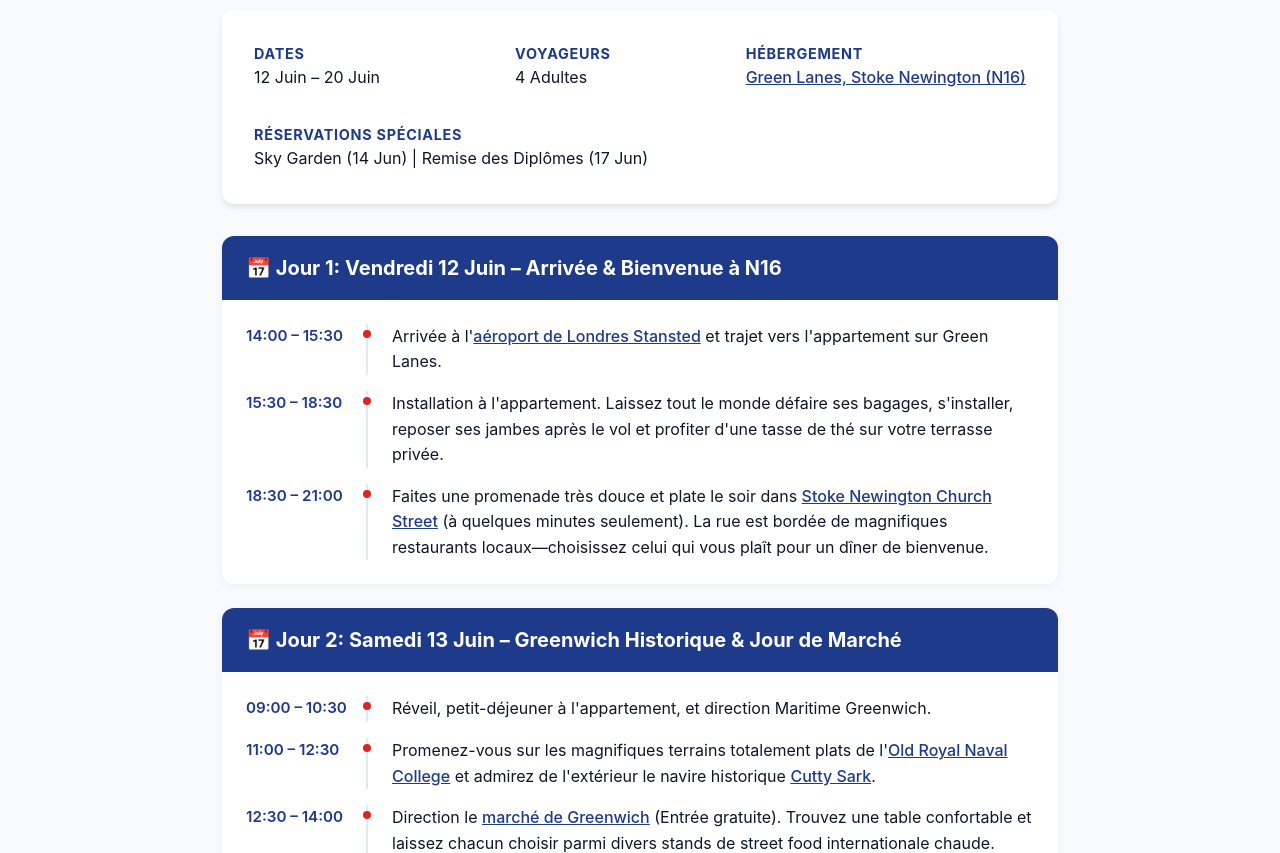
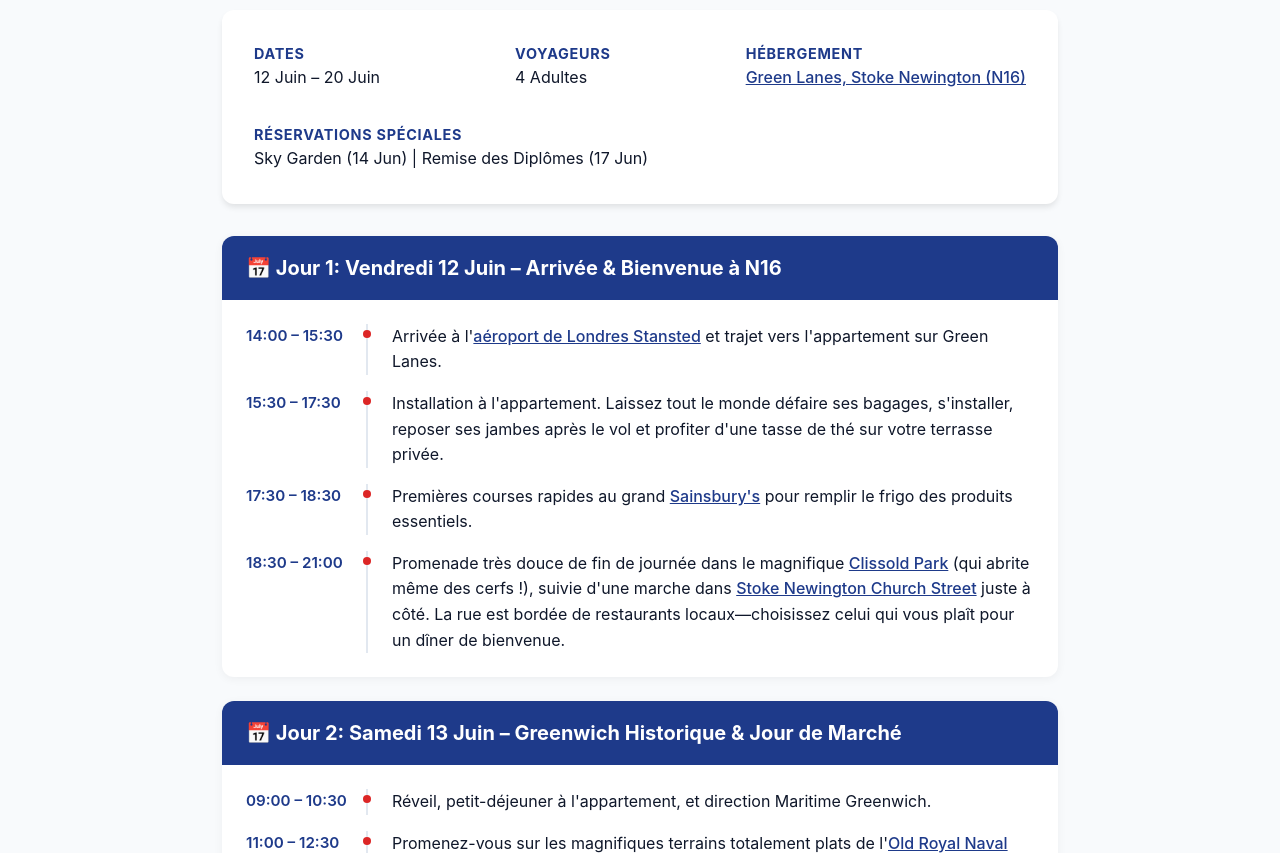
Before and after one commit to me-mehdi/london-itinerary, a plain HTML site: page index.html in a window 1280 px wide. Shown: the part 296-1149 px from the top of the page. Drawn offline with Linux system fonts and the light colour scheme.

Commit message:
Add Clissold Park and Sainsbury's to Day 1

```diff
--- a/index.html
+++ b/index.html
@@ -288,19 +288,16 @@
                             Londres Stansted</a> et trajet vers l'appartement sur Green Lanes.</div>
                 </div>
                 <div class="time-block">
-                    <div class="time">15:30 – 18:30</div>
-                    <div class="activity">Installation à l'appartement. Laissez tout le monde défaire ses bagages,
-                        s'installer, reposer ses jambes après le vol et profiter d'une tasse de thé sur votre terrasse
-                        privée.</div>
+                    <div class="time">15:30 – 17:30</div>
+                    <div class="activity">Installation à l'appartement. Laissez tout le monde défaire ses bagages, s'installer, reposer ses jambes après le vol et profiter d'une tasse de thé sur votre terrasse privée.</div>
+                </div>
+                <div class="time-block">
+                    <div class="time">17:30 – 18:30</div>
+                    <div class="activity">Premières courses rapides au grand <a href="https://www.google.com/maps/search/?api=1&query=Sainsbury's+Stoke+Newington+London" target="_blank" style="color: var(--primary); text-decoration: underline; font-weight: 500;">Sainsbury's</a> pour remplir le frigo des produits essentiels.</div>
                 </div>
                 <div class="time-block">
                     <div class="time">18:30 – 21:00</div>
-                    <div class="activity">Faites une promenade très douce et plate le soir dans <a
-                            href="https://www.google.com/maps/search/?api=1&query=Stoke%20Newington%20Church%20Street%20London"
-                            target="_blank"
-                            style="color: var(--primary); text-decoration: underline; font-weight: 500;">Stoke Newington
-                            Church Street</a> (à quelques minutes seulement). La rue est bordée de magnifiques
-                        restaurants locaux—choisissez celui qui vous plaît pour un dîner de bienvenue.</div>
+                    <div class="activity">Promenade très douce de fin de journée dans le magnifique <a href="https://www.google.com/maps/search/?api=1&query=Clissold+Park+London" target="_blank" style="color: var(--primary); text-decoration: underline; font-weight: 500;">Clissold Park</a> (qui abrite même des cerfs !), suivie d'une marche dans <a href="https://www.google.com/maps/search/?api=1&query=Stoke%20Newington%20Church%20Street%20London" target="_blank" style="color: var(--primary); text-decoration: underline; font-weight: 500;">Stoke Newington Church Street</a> juste à côté. La rue est bordée de restaurants locaux—choisissez celui qui vous plaît pour un dîner de bienvenue.</div>
                 </div>
             </div>
         </div>
```
